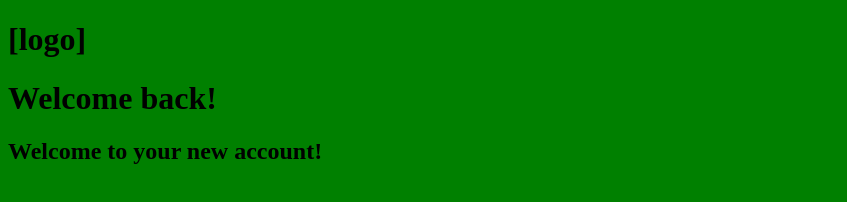
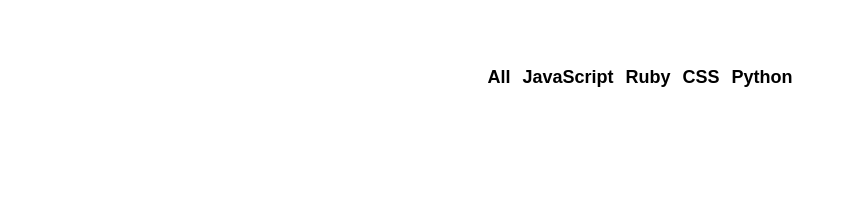
Before and after one commit to ohaicristina/learning-react, a React app in the folder github-battle/: page / in a window 1280 px wide. Shown: the whole page, without its empty margins (0-847 px from the left). Built offline with nearby package versions, Linux system fonts and the light colour scheme.

Commit message:
Add popular page navbar using and array and mapping over it
- some things really clicked for me today that i had just blindly
  followed before:
  - props are basically the same thing as arguments in a function (props
    : components :: arguments : function)
  - using an object as a prop weirdly clicked as well even though this
    is something i've done before
  - i /think/ i understand .map() now, but i still should learn more
    about the difference between .map(), .forEach(), and .filter()
- Removes old code from initial set up and lesson, view old notes in
  previous commit

```diff
--- /dev/null
+++ b/github-battle/app/components/Popular.js
@@ -0,0 +1,21 @@
+import React from 'react';
+
+export default class Popular extends React.Component {
+    render() {
+        const languages = ['All', 'JavaScript', 'Ruby', 'CSS', 'Python']; // An array of all the list items we want in our popular page nav
+
+        return (
+            <ul className="flex-center"> {/**className is used because 'class' in JS already exists */}
+                {languages.map((language) => (
+                    // `languages` is the variable we set above
+                    // `language` represents the array item (only a name for now)
+                    <li key={language}>
+                        <button className="btn-clear nav-link">
+                            {language}
+                        </button>
+                    </li>
+                ))}
+            </ul>
+        )
+    }
+}
--- a/github-battle/app/index.css
+++ b/github-battle/app/index.css
@@ -1,3 +1,41 @@
+html, body, #app {
+    margin: 0;
+    height: 100%;
+    width: 100%;
+}
+
 body {
-    background-color: green;
+    font-family: -apple-systenm, Segoe UI, Roboto, sans-serif;
 }
+
+ul {
+    padding: 0;
+}
+
+li {
+    list-style: none;
+}
+
+.container {
+    max-width: 1200px;
+    margin: 0 auto;
+    padding: 50px;
+}
+
+.flex-center {
+    display: flex;
+    justify-content: center;
+    align-items: center;
+}
+
+.btn-clear {
+    border: none;
+    background: transparent;
+}
+
+.nav-link {
+    font-size: 18px;
+    font-weight: bold;
+    text-decoration: none;
+    color: inherit;
+}
--- a/github-battle/app/index.js
+++ b/github-battle/app/index.js
@@ -1,55 +1,19 @@
-// Setting up a React app from scratch, not using `create-react-app`
 import React from 'react';
 import ReactDOM from 'react-dom';
-// This is separate from the react package because React can be used in multiple contexts, we're using it in a DOM context so we use the react-dom package
-// You could be running React on like an xbox or a phone or something else
-import './index.css'; // this works because of the babel css-loader
+import './index.css';
+import Popular from './components/Popular'; // import the component(s) we're using on the page
 
-// Component
-// - State = managed by each component, app is built by composing components together
-// - Lifecycle = fetching API data, running an event when the component is added tothe DOM etc.
-// - UI = what's in the component - HTML
-
-// PPL get made about the separation of concerns
-// What's the concern of the component? three bullets above
-// This is also means the styles are fair game in here but you lose the benefits of CSS when you do that, you retain HTMLs benefits when it's in JS
-
-// These are class components, we used these when I was at bevspot
-// We use functional components at Teal so this should be fun.
-// We also use TypeScrip which everyone tells me is the harder way to learn so okay
-function isAuthed() {
-    return true
-}
-function isNew() {
-    return true
-}
-
-// React components need to start with an uppercase letter
-// it's how react knows it's a custom element vs a regular html element
 export default class App extends React.Component {
     render() {
-        const authed = isAuthed()
-        const firstLogin = isNew()
-
         return (
-            // you can only return one top level element
-            // if you don't need a div, use a react fragment <> stuff </>
-            // this was the first cool new thing i brought to my old team that we could start doing :P
-            <div>
-                <h1>[logo]</h1>
-                {/* JS ternaries, i use these all the time. was introduced to them at bevspot, got really good at them by the end of my time there */}
-                { authed ? <h1>Welcome back!</h1> : <h1>Login to see your dashboard</h1>}
-                { firstLogin &&
-                    <h2>Welcome to your new account!</h2>
-                }
+            <div className="container">
+                <Popular />
             </div>
         )
     }
 }
 
-// this really only get renders once here in this file
 ReactDOM.render(
     <App />,
-    // where to render the element to
     document.getElementById('app')
 )
```
